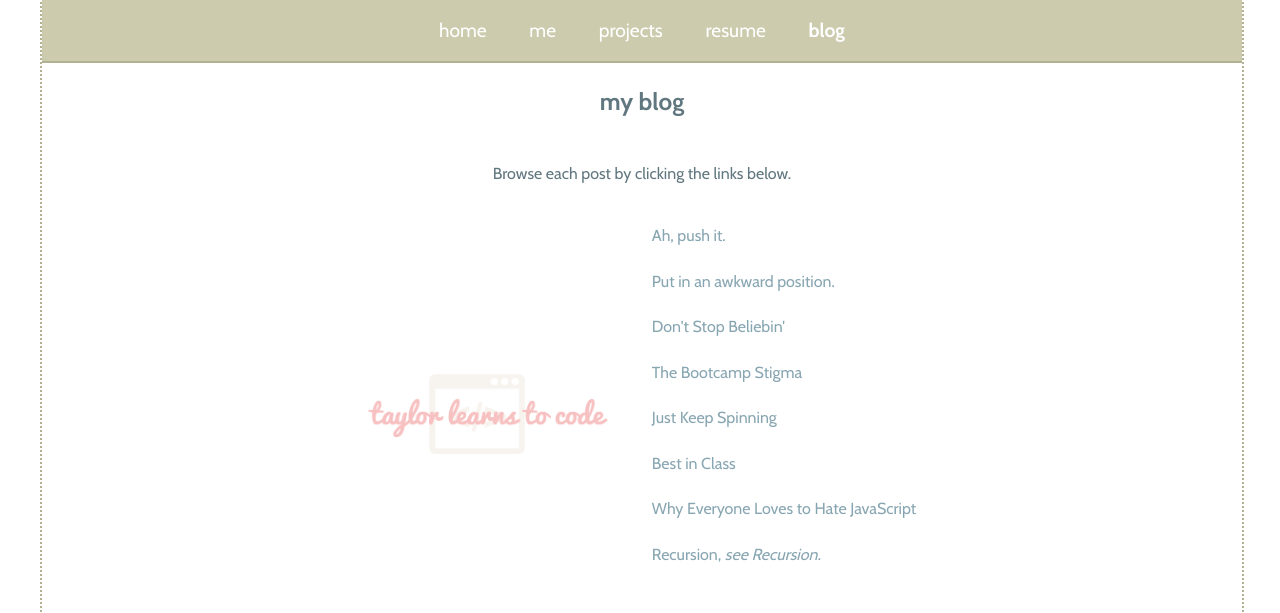
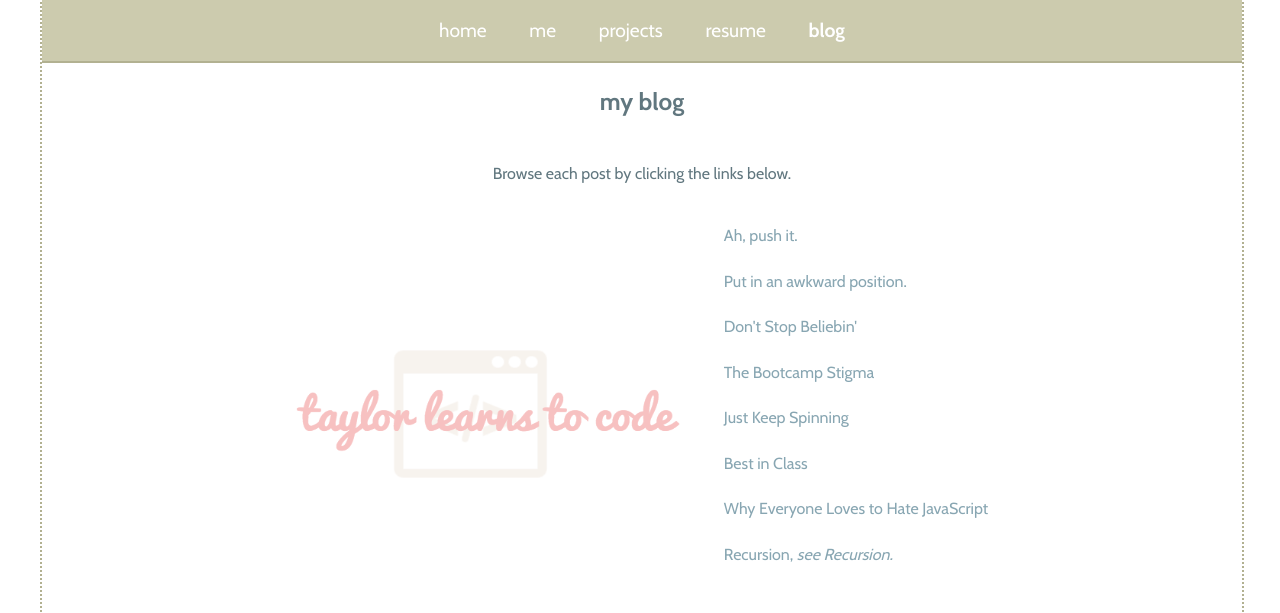
Before and after one commit to taylordaug/taylordaug.github.io, a plain HTML site: page blog/index.html in a window 1280 px wide. Shown: the part 187-800 px from the top of the page. Drawn offline with nearby package versions, Linux system fonts and the light colour scheme.

Commit message:
Fix spacing

```diff
--- a/stylesheets/blog.css
+++ b/stylesheets/blog.css
@@ -1,6 +1,6 @@
 .resize {
-  height: 5em;
-  width: 15em;
+  height: 8em;
+  width: 24em;
 }
 
 .center {
```
